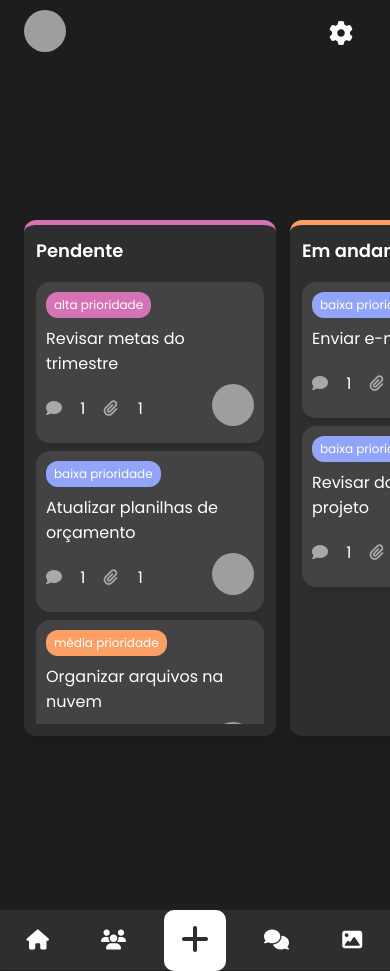
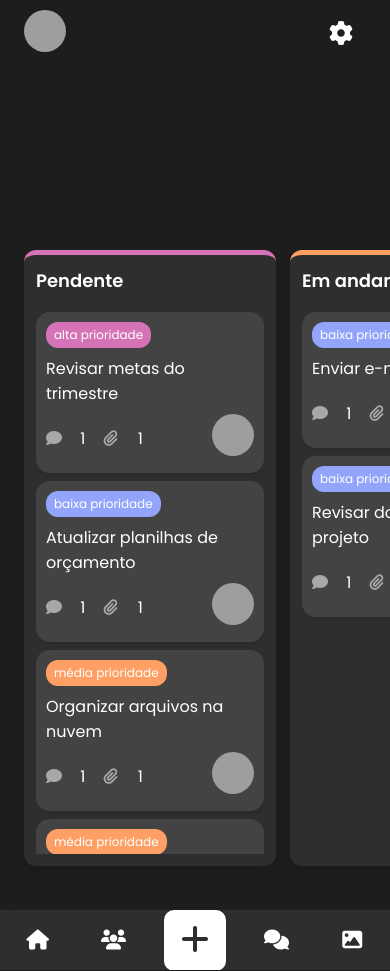
Before and after one commit to iigorvidall/kanban, a PHP site: page / in a window 390 px wide. Run offline with PHP 8.4, Linux system fonts and the light colour scheme; grey boxes are pictures that could not be loaded.

Commit message:
Add files via upload

```diff
--- a/style.css
+++ b/style.css
@@ -370,6 +370,8 @@
       align-items: center;
       box-shadow: 10px 4px 10px 8px #2e2e2e41;
       gap: 0px;
+      position: fixed;
+      z-index: 10;
     }
 
     .topSide{
@@ -380,12 +382,12 @@
       flex-direction: row;
       justify-content: space-between;
       align-items: center;
-
     }
 
     .kanban{
       padding-top: 10px;
-      height: 550px !important;
+      height: 650px !important;
+      margin-bottom: 80px;
     }
 
     .fa-gear{
```
